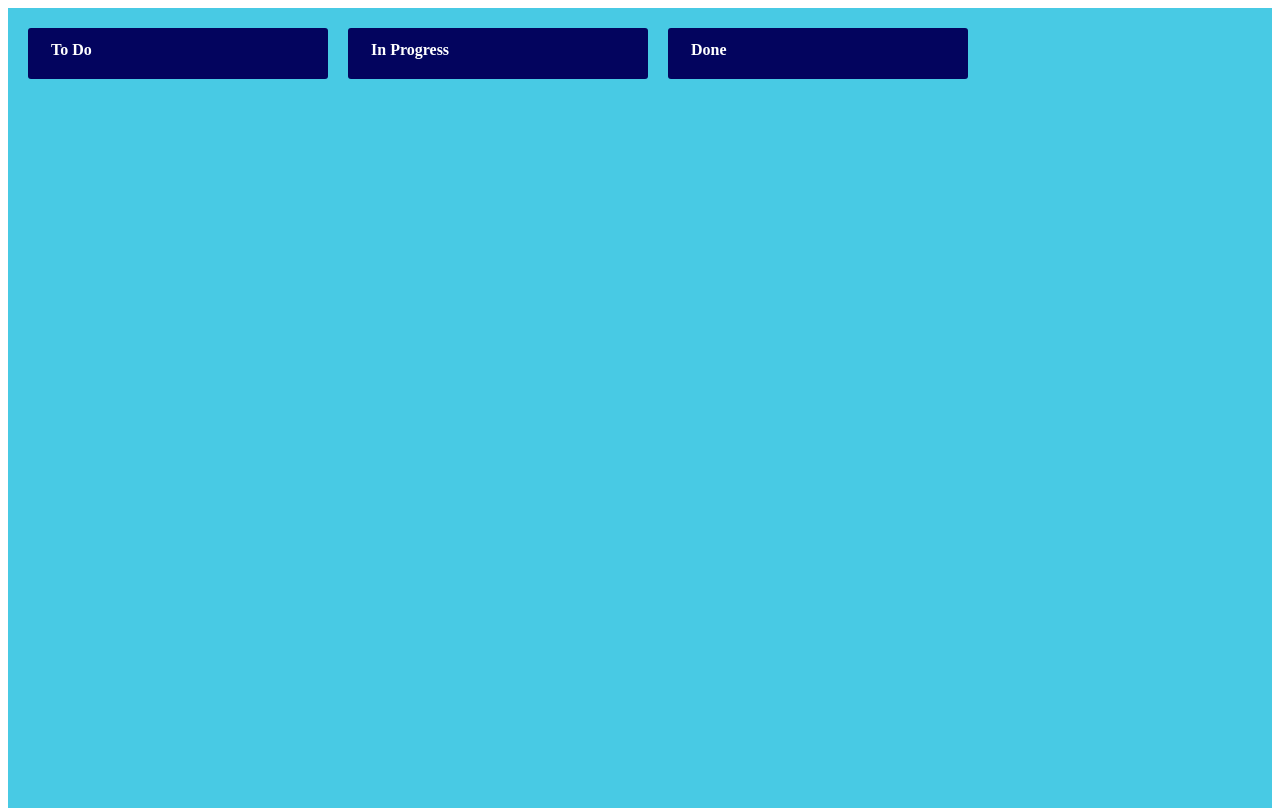
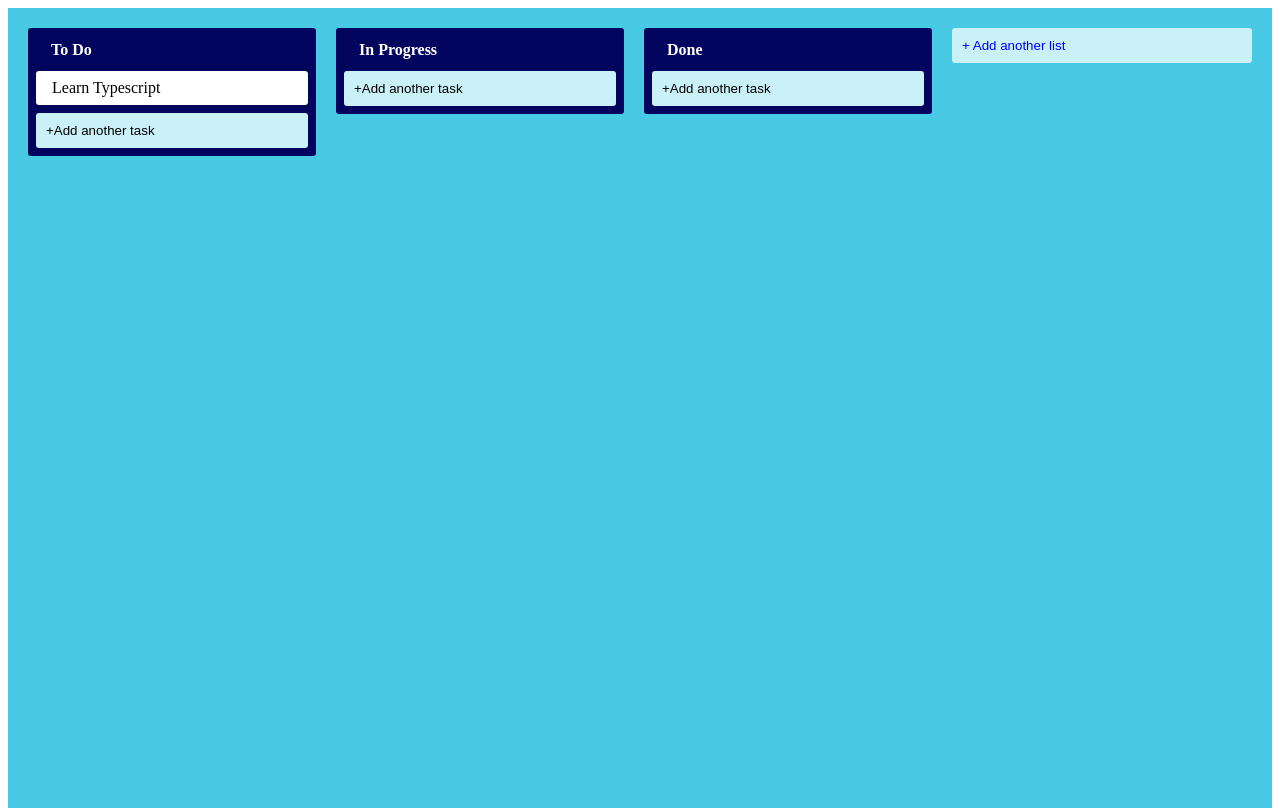
Before and after one commit to chinguyen202/trello-clone, a React (Create React App) app: page / in a window 1280 px wide. Built offline with nearby package versions, Linux system fonts and the light colour scheme.

Commit message:
add button to create new task into existing column

```diff
--- a/src/App.tsx
+++ b/src/App.tsx
@@ -1,12 +1,17 @@
+import { AddNewItem } from './components/AddNewItem';
 import { Column } from './components/Column';
+import { Card } from './components/Card';
 import { AppContainer } from './styles';
 
 export const App = () => {
   return (
     <AppContainer>
-      <Column text="To Do"></Column>
+      <Column text="To Do">
+        <Card text="Learn Typescript" />
+      </Column>
       <Column text="In Progress"></Column>
       <Column text="Done"></Column>
+      <AddNewItem toggleButtonText="+ Add another list" onAdd={console.log} />
     </AppContainer>
   );
 };
--- a/src/components/Column.tsx
+++ b/src/components/Column.tsx
@@ -1,5 +1,6 @@
 import { ReactNode } from 'react';
 import { ColumnContainer, ColumnTitle } from '../styles';
+import { AddNewItem } from './AddNewItem';
 
 type ColumnProps = {
   text: string;
@@ -11,6 +12,11 @@ export const Column = ({ text, children }: ColumnProps) => {
     <ColumnContainer>
       <ColumnTitle>{text}</ColumnTitle>
       {children}
+      <AddNewItem
+        toggleButtonText="+Add another task"
+        onAdd={console.log}
+        dark
+      />
     </ColumnContainer>
   );
 };
--- a/src/styles.ts
+++ b/src/styles.ts
@@ -25,3 +25,61 @@ export const ColumnTitle = styled.div`
   font-weight: bold;
   color: #fff;
 `;
+
+export const CardContainer = styled.div`
+  background-color: #fff;
+  cursor: pointer;
+  margin-bottom: 0.5rem;
+  padding: 0.5rem 1rem;
+  max-width: 300px;
+  border-radius: 3px;
+  box-shadow: #091e4240 0px 1px 0px 0px;
+`;
+
+type AddItemButtonProps = {
+  dark?: boolean;
+};
+
+export const AddItemButton = styled.button<AddItemButtonProps>`
+  background-color: #caf0f8;
+  border-radius: 3px;
+  border: none;
+  color: ${(props) => (props.dark ? '#000' : '#00f')};
+  cursor: pointer;
+  max-width: 300px;
+  padding: 10px 10px;
+  text-align: left;
+  transition: background 85ms ease-in;
+  width: 100%;
+  &:hover {
+    background-color: #023e8a;
+    color: #fff;
+  }
+`;
+
+export const NewItemContainer = styled.div`
+  max-width: 300px;
+  display: flex;
+  flex-direction: column;
+  width: 100%;
+  align-items: flex-start;
+`;
+
+export const NewItemButton = styled.button`
+  background-color: #5aac44;
+  border-radius: 3px;
+  border: none;
+  box-shadow: none;
+  color: #fff;
+  padding: 6px 12px;
+  text-align: center;
+`;
+
+export const NewItemInput = styled.input`
+  border-radius: 3px;
+  border: none;
+  box-shadow: #091e4240 0px 1px 0px 0px;
+  margin-bottom: 0.5rem;
+  padding: 0.5rem 1rem;
+  width: 100%;
+`;
```
